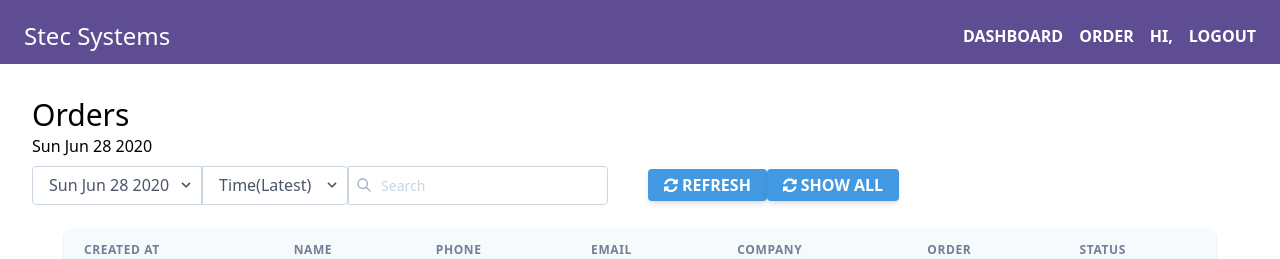
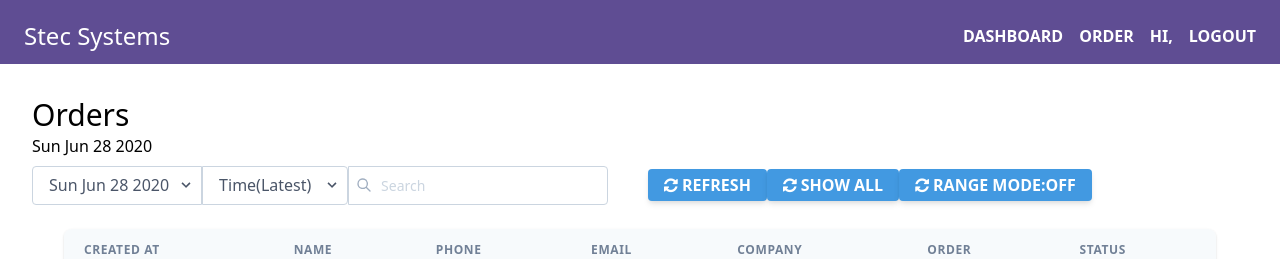
Before and after one commit to ashinlaurel/stecsyswebapp, a React (Create React App) app in the folder client/: page /admin in a window 1280 px wide. Shown: the top 259 px of the page. Built offline with nearby package versions, Linux system fonts and the light colour scheme; no server answers.

Commit message:
date range first steps

```diff
--- a/client/src/Components/AdminPage/Table.js
+++ b/client/src/Components/AdminPage/Table.js
@@ -23,6 +23,9 @@ const TableData = () => {
   const [datesel, setDateSel] = useState(todaydate);
   const [datedrop, setDateDrop] = useState(false);
   const [showAll, setShowAll] = useState("Show By Date");
+  const [rangebool, setRangeBool] = useState(false);
+  let [dateone, setDateOne] = useState(todaydate);
+  let [datetwo, setDateTwo] = useState([]);
 
   const Modalpop = (doc) => {
     setModalData(doc);
@@ -61,25 +64,38 @@ const TableData = () => {
 
   let sortdetails = {
     details: sortBy,
-    date: datesel.toDateString(),
+    // date: datesel.toDateString(),
+    // date: datesel,
     search: searchpass,
     showAll: showAll,
   };
   useEffect(() => {
-    console.log("useeffect rerun");
-    axios
-      .post("/output", sortdetails)
-      .then((res) => {
-        const neworder = res.data;
-        setOrder(neworder);
+    // console.log(datesel.toDateString());
+    // dateone = datesel[0];
+    setDateOne(datesel[0]);
+    // datetwo = datesel[1];
+    setDateOne(datesel[1]);
+    dateone = new Date(dateone);
+    dateone = dateone.toDateString();
+    datetwo = new Date(datetwo);
+    datetwo = datetwo.toDateString();
 
-        return () => {
-          console.log("done");
-        };
-      })
-      .catch((err) => {
-        console.log(err);
-      });
+    // console.log(datesel.toDateString());
+    console.log(dateone);
+    console.log(datetwo);
+    // console.log(datesel.toDateString());
+    // axios
+    //   .post("/output", sortdetails)
+    //   .then((res) => {
+    //     const neworder = res.data;
+    //     setOrder(neworder);
+    //     return () => {
+    //       console.log("done");
+    //     };
+    //   })
+    //   .catch((err) => {
+    //     console.log(err);
+    //   });
   }, [refresh, datesel, searchpass, showAll]);
 
   const Sorter = () => {
@@ -137,7 +153,13 @@ const TableData = () => {
               <h2 class="text-3xl leading-tight">Orders</h2>
             </div>
           </div>
-          <div>{showAll !== "ALL" ? datesel.toDateString() : "All Orders"}</div>
+          <div>
+            {rangebool
+              ? "Range Mode"
+              : showAll !== "ALL"
+              ? datesel.toDateString()
+              : "All Orders"}
+          </div>
           <div class="my-2 flex sm:flex-row flex-col  ">
             <div class="flex flex-row mb-1 sm:mb-0">
               {showAll !== "ALL" ? (
@@ -146,7 +168,7 @@ const TableData = () => {
                     onClick={dateselectbutton}
                     className="h-full rounded-l border block appearance-none w-44 bg-white border-gray-400 text-gray-700 py-2 px-4 pr-8 leading-tight focus:outline-none focus:bg-white focus:border-gray-500 "
                   >
-                    {datesel.toDateString()}
+                    {rangebool ? "Range Mode" : datesel.toDateString()}
                   </button>
                   <div class="pointer-events-none absolute inset-y-0 right-0 flex items-center px-2 text-gray-700">
                     <svg
@@ -162,8 +184,9 @@ const TableData = () => {
                     <div className=" z-50 w-64 absolute bg-gray-100  rounded-lg ">
                       <Calendar
                         onChange={onDateSelection}
-                        // selectRange="true"
+                        selectRange={rangebool}
                         value={datesel}
+                        allow
                         className="rounded-lg shadow-sm px-2 "
                       />
                     </div>
@@ -242,6 +265,20 @@ const TableData = () => {
                 >
                   <i className="fa fa-refresh"></i>{" "}
                   {showAll == "ALL" ? "Show By Date" : "Show All"}
+                </button>
+              </div>
+              <div>
+                <button
+                  className="bg-blue-500 text-white hover:bg-blue-700 font-bold uppercase text-sm sm:text-base px-4 py-1 rounded shadow-md hover:shadow-lg outline-none focus:outline-none "
+                  type="button"
+                  style={{ transition: "all .15s ease" }}
+                  onClick={() => {
+                    setDateSel(todaydate);
+                    rangebool ? setRangeBool(false) : setRangeBool(true);
+                  }}
+                >
+                  <i className="fa fa-refresh"></i>{" "}
+                  {rangebool ? "Range Mode:On" : "Range Mode:Off"}
                 </button>
               </div>
             </div>
```
